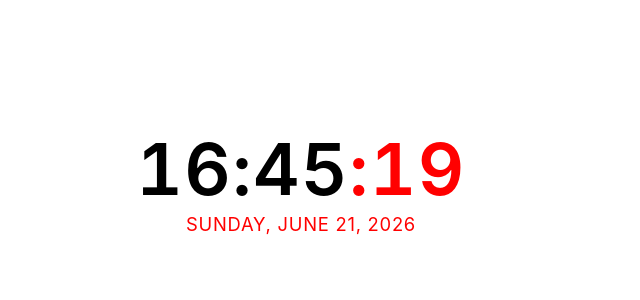
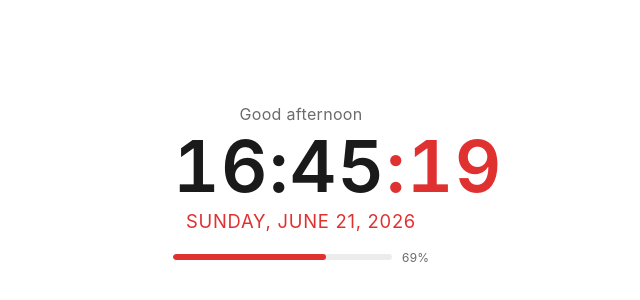
Before and after one commit to MHOLME301/BasicClock_260621, a plain HTML site: page index.html in a window 1280 px wide. Shown: the part 216-516 px from the top of the page, without its empty margins (339-979 px from the left). Drawn offline with Linux system fonts and the light colour scheme.

Commit message:
Update index.html

```diff
--- a/index.html
+++ b/index.html
@@ -5,10 +5,11 @@
 <title>Live Clock</title>
 <style>
   :root {
-    --bg: #FFFFF;
-    --fg: #00000;
-    --accent: #FF0000;
-    --muted: #FF0000;
+    --bg: #FFFFFF;
+    --fg: #1A1A1A;
+    --accent: #E03131;
+    --muted: #6B6B6B;
+    --track: #ECECEC;
   }
   * { margin: 0; padding: 0; box-sizing: border-box; }
   html, body {
@@ -24,6 +25,14 @@
   .clock-wrap {
     text-align: center;
     padding: 24px 32px;
+    width: 100%;
+    max-width: 320px;
+  }
+  .greeting {
+    font-size: clamp(0.85rem, 2vw, 1rem);
+    color: var(--muted);
+    margin-bottom: 6px;
+    letter-spacing: 0.02em;
   }
   .time {
     font-size: clamp(2.5rem, 8vw, 4.5rem);
@@ -38,16 +47,49 @@
   .date {
     margin-top: 8px;
     font-size: clamp(0.9rem, 2.5vw, 1.15rem);
-    color: var(--muted);
+    color: var(--accent);
     letter-spacing: 0.04em;
     text-transform: uppercase;
+  }
+  .progress-row {
+    margin-top: 18px;
+    display: flex;
+    align-items: center;
+    gap: 10px;
+  }
+  .progress-track {
+    flex: 1;
+    height: 6px;
+    border-radius: 4px;
+    background: var(--track);
+    overflow: hidden;
+  }
+  .progress-fill {
+    height: 100%;
+    width: 0%;
+    background: var(--accent);
+    border-radius: 4px;
+    transition: width 1s linear;
+  }
+  .progress-label {
+    font-size: 0.75rem;
+    color: var(--muted);
+    white-space: nowrap;
+    font-variant-numeric: tabular-nums;
   }
 </style>
 </head>
 <body>
   <div class="clock-wrap">
+    <div class="greeting" id="greeting">Loading…</div>
     <div class="time" id="time">--:--:--</div>
     <div class="date" id="date">Loading…</div>
+    <div class="progress-row">
+      <div class="progress-track">
+        <div class="progress-fill" id="progressFill"></div>
+      </div>
+      <div class="progress-label" id="progressLabel">0%</div>
+    </div>
   </div>
 
   <script>
@@ -59,11 +101,27 @@
       document.getElementById("time").innerHTML =
         `${pad(now.getHours())}:${pad(now.getMinutes())}<span class="secs">:${pad(now.getSeconds())}</span>`;
 
+      const hour = now.getHours();
+      let greeting;
+      if (hour < 5) greeting = "Still up, night owl";
+      else if (hour < 12) greeting = "Good morning";
+      else if (hour < 17) greeting = "Good afternoon";
+      else if (hour < 21) greeting = "Good evening";
+      else greeting = "Winding down";
+      document.getElementById("greeting").textContent = greeting;
+
       const days = ["Sunday","Monday","Tuesday","Wednesday","Thursday","Friday","Saturday"];
       const months = ["January","February","March","April","May","June","July","August","September","October","November","December"];
 
       document.getElementById("date").textContent =
         `${days[now.getDay()]}, ${months[now.getMonth()]} ${now.getDate()}, ${now.getFullYear()}`;
+
+      const secondsSinceMidnight =
+        now.getHours() * 3600 + now.getMinutes() * 60 + now.getSeconds();
+      const percentOfDay = (secondsSinceMidnight / 86400) * 100;
+
+      document.getElementById("progressFill").style.width = percentOfDay + "%";
+      document.getElementById("progressLabel").textContent = Math.floor(percentOfDay) + "%";
     }
 
     update();
```
